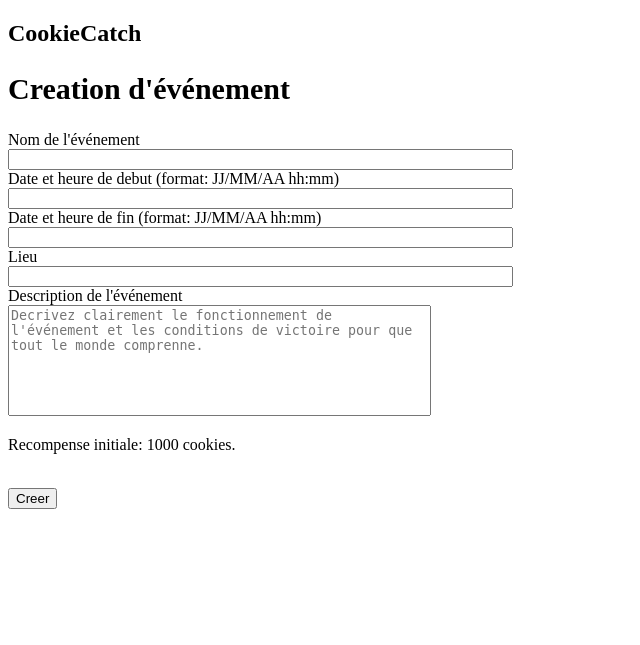
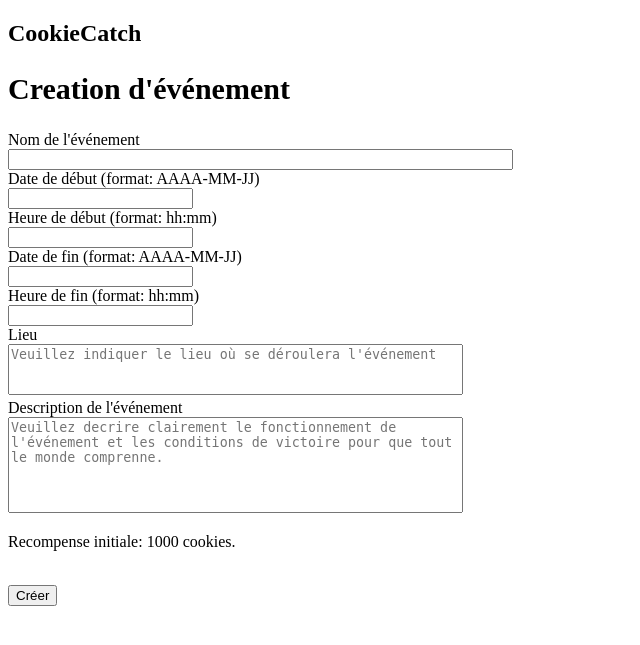
Before and after one commit to n4zim/IUT_PHP_AFK, a PHP site: page /A_IMPLEMENTER_EN_TPL/creationEvenement.html in a window 1280 px wide. Shown: the top 645 px of the page, without its empty margins (0-640 px from the left). Run offline with PHP 8.4, Linux system fonts and the light colour scheme.

Commit message:
connexion.html, creationEvenement.html et changements pour un css plus simple

```diff
--- a/A_IMPLEMENTER_EN_TPL/creationEvenement.html
+++ b/A_IMPLEMENTER_EN_TPL/creationEvenement.html
@@ -12,24 +12,31 @@
 			<h1>CookieCatch</h1>
 			<h2>Creation d'événement</h2>
 				<!-- <p>Vous devez vous connecter pour creer un événement.</p>--><!-- message si non connecte -->
-				<form method="post" action="eventCreation.php" class="eventCreation" id="eventCreationForm" >
+				<form method="post" action="creationEvenement.php"  >
 					<label for="event">Nom de l'événement</label><br />
-					<input type="text" name="event" id="event" class="eventCreation" size="60" /><br />
+					<input type="text" name="event" id="event" size="60" /><br />
 
-					<label for="beginningDate">Date et heure de debut (format: JJ/MM/AA hh:mm)</label><br />
-					<input type="text" name="beginningDate" id="beginningDate" class="eventCreation" size="60" /><br />
+					<label for="beginningDate">Date de début (format: AAAA-MM-JJ)</label><br />
+					<input type="text" name="beginningDate" id="beginningDate" /><br />
 
-					<label for="EndingDate">Date et heure de fin (format: JJ/MM/AA hh:mm)</label><br />
-					<input type="text" name="EndingDate" id="EndingDate" class="eventCreation" size="60" /><br />
+					<label for="beginningHour">Heure de début (format: hh:mm)</label><br />
+					<input type="text" name="beginningHour" id="beginningHour" /><br />
+
+					<label for="endingDate">Date de fin (format: AAAA-MM-JJ)</label><br />
+					<input type="text" name="endingDate" id="endingDate" /><br />
+
+					<label for="endingHour">Heure de fin (format: hh:mm)</label><br />
+					<input type="text" name="endingHour" id="endingHour" /><br />
 
 					<label for="place">Lieu</label><br />
-					<input type="text" name="place" id="place" class="eventCreation" size="60" /><br />
+					<textarea name="place" id="place"
+						placeholder="Veuillez indiquer le lieu où se déroulera l'événement" cols="54" rows="3"></textarea><br />
 
 					<label for="eventDescription">Description de l'événement</label><br />
-					<textarea name="eventDescription" id="eventDescription" class="eventCreation"
-						placeholder="Decrivez clairement le fonctionnement de l'événement et les conditions de victoire pour que tout le monde comprenne." cols="50" rows="7"></textarea><br />
+					<textarea name="eventDescription" id="eventDescription"
+						placeholder="Veuillez decrire clairement le fonctionnement de l'événement et les conditions de victoire pour que tout le monde comprenne." cols="54" rows="6"></textarea><br />
 					<p>Recompense initiale: 1000 cookies.<p/>
-					<br /><span id="submit"><input type="submit" value="Creer" class="action-button shadow animate red"></span><br />
+					<br /><span id="submit"><input type="submit" value="Créer" class="action-button shadow animate red"></span><br />
 				</form>
 		</section>
 
--- a/A_IMPLEMENTER_EN_TPL/css/creationEvenement.css
+++ b/A_IMPLEMENTER_EN_TPL/css/creationEvenement.css
@@ -3,11 +3,11 @@
 	font-size: 30px;
 }
 
-.forms{
+form {
 	text-align: left;
 }
 /*creationEvenement*/
-#eventDescription{
+form textarea{
 	outline: none;
 	resize: none;
 }
--- a/A_IMPLEMENTER_EN_TPL/inscription.html
+++ b/A_IMPLEMENTER_EN_TPL/inscription.html
@@ -3,7 +3,7 @@
 	<head>
 		<meta charset="UTF-8">
 		<title>CookieCatch</title>
-		<link rel="stylesheet" type="text/css" href="css/inscription.css"/>
+		<link rel="stylesheet" type="text/css" href="css/style.css"/>
 	</head>
 
 	<body>
@@ -13,7 +13,7 @@
 			<h2>Inscription</h2>
 				<!-- <p>Vous êtes déjà connecté.</p>--><!-- message si déjà connecte -->
 
-				<form method="post" action="inscription.php" class="forms">
+				<form method="post" action="inscription.php">
 					<label for="username">Identifiant</label><br />
 					<input type="text" name="username" id="username" /><br />
 					<label for="password">Mot de passe</label><br />
```
Also changed, not shown: A_IMPLEMENTER_EN_TPL/connexion.html (+4 -3 lines).
